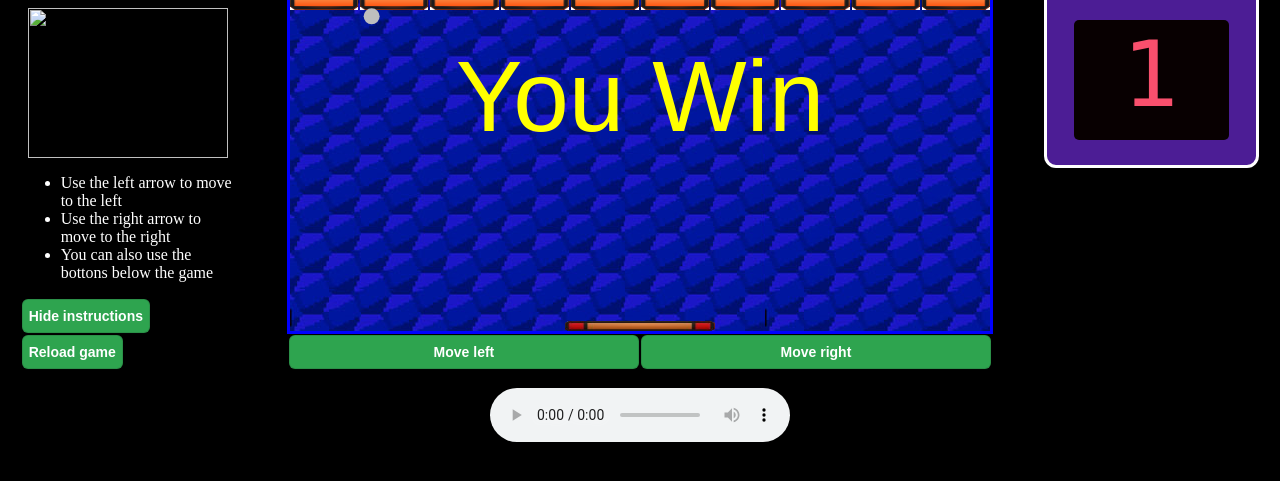
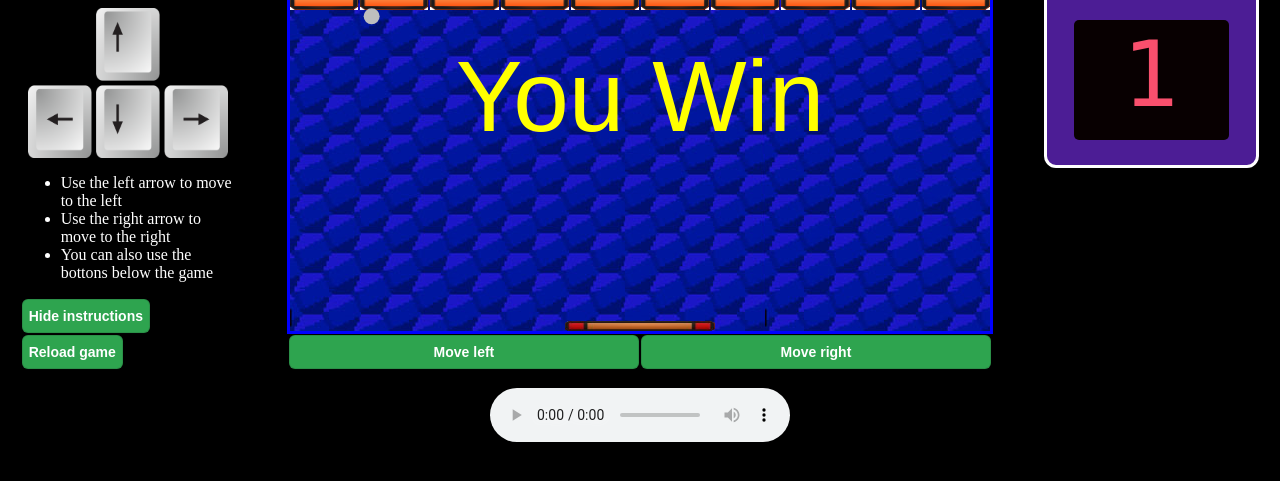
Before and after one commit to DavidCasajus/IIAD-Arkanoid, a plain HTML site: page index.html in a window 1280 px wide. Shown: the part 93-574 px from the top of the page. Drawn offline with Linux system fonts and the light colour scheme.

Commit message:
Assets uploaded, game active on github page

```diff
--- a/index.html
+++ b/index.html
@@ -21,7 +21,7 @@
         <div class="columnSide">
             <div class="instructions" id="instructions">
                 <h1>Instructions</h1>
-                <img src="./assets/arrows.png" width="200px" height="150px" class="center" />
+                <img src="./img/arrows.png" width="200px" height="150px" class="center" />
                 <ul>
                     <li>
                         Use the left arrow to move to the left
```
Also changed, not shown: assets/BasicArkanoidPack.png (added), assets/arrow.png (added), assets/leftArrow.png (added), img/arrows.png (added), 1 other file.
